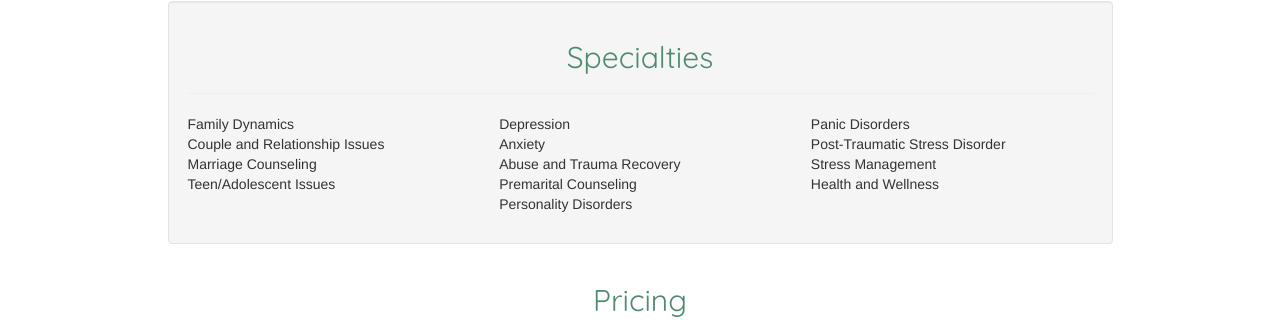
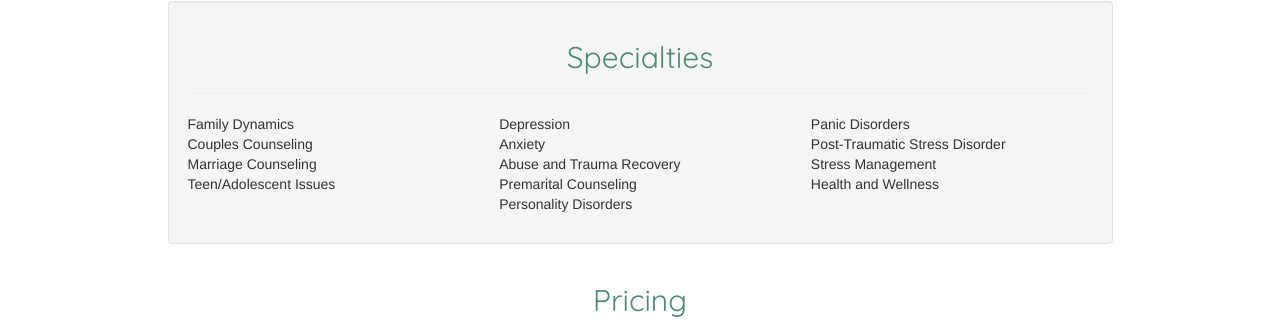
Before and after one commit to taylorcbrown/aubreyryantherapy, a Jekyll site: the page built from index.html, in a window 1280 px wide. Shown: the part 760-1088 px from the top of the page. Built offline with Jekyll 4.4.1, drawn with Linux system fonts in a browser that asks for light colours; nearby versions of some CDN libraries.

Commit message:
Change layouts and includes

```diff
--- a/_includes/footer.html
+++ b/_includes/footer.html
@@ -14,10 +14,11 @@
       </div><!--container-->
     </footer><!-- #colophon -->
 
-
     <!-- Bootstrap core JavaScript
     ================================================== -->
     <!-- Placed at the end of the document so the pages load faster -->
     <script src="https://ajax.googleapis.com/ajax/libs/jquery/1.11.3/jquery.min.js"></script>
     <script src="https://maxcdn.bootstrapcdn.com/bootstrap/3.3.6/js/bootstrap.min.js"></script>
     <script src="/js/script.js"></script>
+  </body>
+</html>
--- a/_includes/head.html
+++ b/_includes/head.html
@@ -1,3 +1,5 @@
+<!doctype html>
+  <html lang="en-us">
   <head>
     <meta charset="utf-8">
     <meta http-equiv="X-UA-Compatible" content="IE=edge">
@@ -14,3 +16,13 @@
     <link rel="canonical" href="{{ page.url | replace:'index.html','' | prepend: site.baseurl | prepend: site.url }}">
     <link rel="alternate" type="application/rss+xml" title="{{ site.title }}" href="{{ "/feed.xml" | prepend: site.baseurl | prepend: site.url }}">
   </head>
+  <body>
+    <!-- Google Tag Manager -->
+    <noscript><iframe src="//www.googletagmanager.com/ns.html?id=GTM-M7ZMKT"
+    height="0" width="0" style="display:none;visibility:hidden"></iframe></noscript>
+    <script>(function(w,d,s,l,i){w[l]=w[l]||[];w[l].push({'gtm.start':
+    new Date().getTime(),event:'gtm.js'});var f=d.getElementsByTagName(s)[0],
+    j=d.createElement(s),dl=l!='dataLayer'?'&l='+l:'';j.async=true;j.src=
+    '//www.googletagmanager.com/gtm.js?id='+i+dl;f.parentNode.insertBefore(j,f);
+    })(window,document,'script','dataLayer','GTM-M7ZMKT');</script>
+    <!-- End Google Tag Manager -->
--- a/_includes/header.html
+++ b/_includes/header.html
@@ -1,13 +1,3 @@
-<!-- Google Tag Manager -->
-<noscript><iframe src="//www.googletagmanager.com/ns.html?id=GTM-M7ZMKT"
-height="0" width="0" style="display:none;visibility:hidden"></iframe></noscript>
-<script>(function(w,d,s,l,i){w[l]=w[l]||[];w[l].push({'gtm.start':
-new Date().getTime(),event:'gtm.js'});var f=d.getElementsByTagName(s)[0],
-j=d.createElement(s),dl=l!='dataLayer'?'&l='+l:'';j.async=true;j.src=
-'//www.googletagmanager.com/gtm.js?id='+i+dl;f.parentNode.insertBefore(j,f);
-})(window,document,'script','dataLayer','GTM-M7ZMKT');</script>
-<!-- End Google Tag Manager -->
-
 <a class="sr-only" href="#content">Skip to content</a>
 
 <header class="navbar navbar-default navbar-static-top">
--- a/_layouts/home.html
+++ b/_layouts/home.html
@@ -1,16 +1,4 @@
-<!DOCTYPE html>
-<html>
-
-  {% include head.html %}
-
-  <body>
-
-    {% include header.html %}
-
-    {{ content }}
-
-    {% include footer.html %}
-
-	</body>
-
-</html>
+{% include head.html %}
+	{% include header.html %}
+	{{ content }}
+{% include footer.html %}
--- a/index.html
+++ b/index.html
@@ -56,7 +56,7 @@
             <div class="col-sm-4">
               <ul class="list-unstyled">
                 <li>Family Dynamics</li>
-                <li>Couple and Relationship Issues</li>
+                <li>Couples Counseling</li>
                 <li>Marriage Counseling</li>
                 <li>Teen/Adolescent Issues</li>
               </ul>
```
Also changed, not shown: _layouts/default.html (+0 -13 lines), 1 other file. Lines whose indentation alone changed are shown as unchanged.
